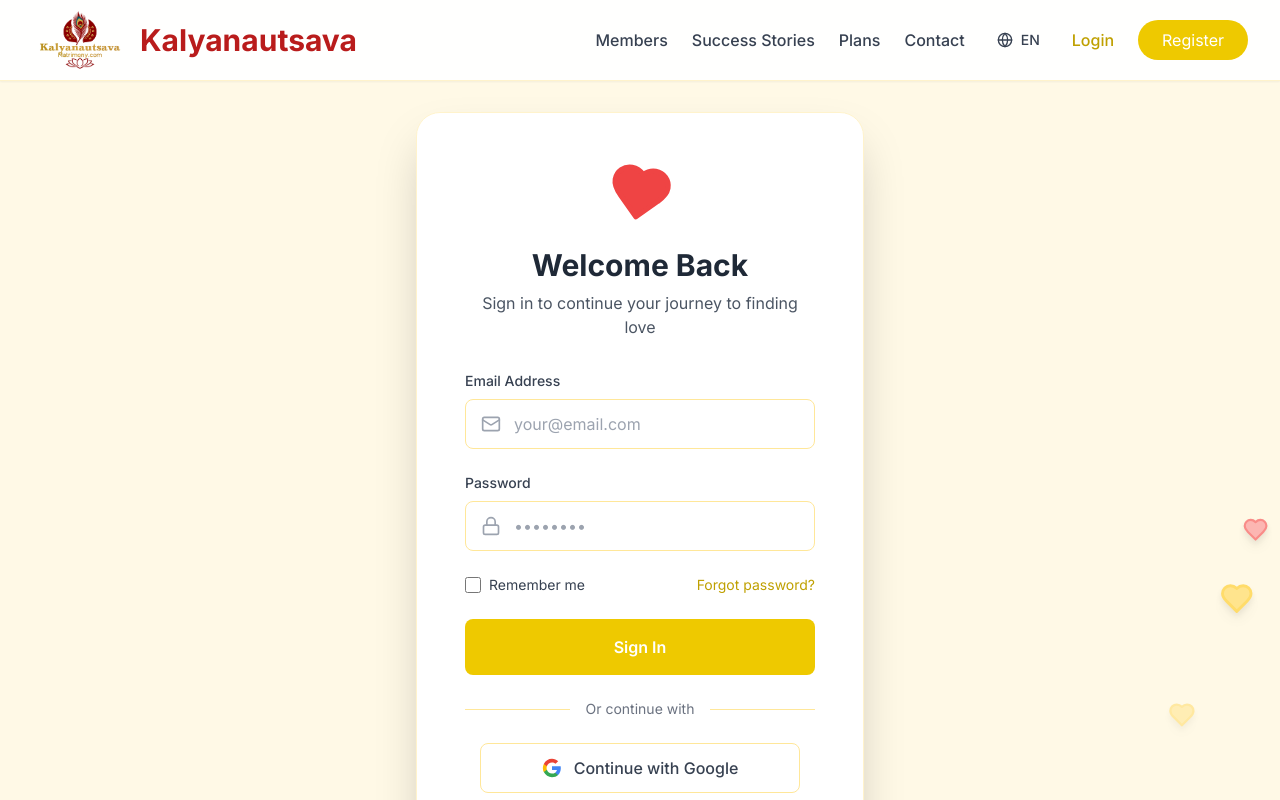
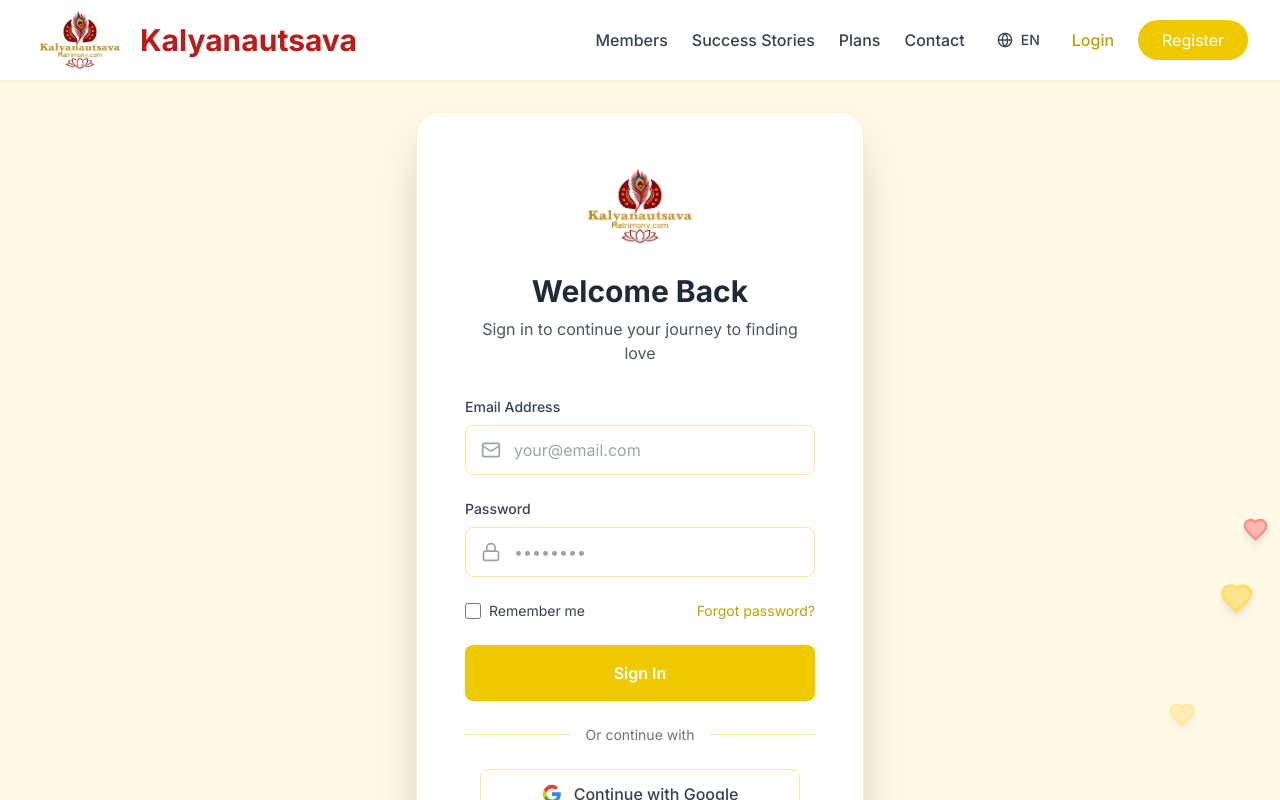
Before and after one commit to YogeshJat8965/eternalBond, a Next.js app: page /login in a window 1280 px wide. Shown: the top 800 px of the page. Built offline with nearby package versions, Linux system fonts and the light colour scheme.

Commit message:
log in page updated

```diff
--- a/app/login/page.tsx
+++ b/app/login/page.tsx
@@ -1,9 +1,10 @@
 'use client';
 
 import { motion } from 'framer-motion';
-import { Mail, Lock, Heart } from 'lucide-react';
+import { Mail, Lock } from 'lucide-react';
 import { useState } from 'react';
 import Link from 'next/link';
+import Image from 'next/image';
 import FloatingHearts from '@/components/animations/FloatingHearts';
 import { useTranslation } from '@/context/LanguageProvider';
 
@@ -36,11 +37,18 @@ export default function LoginPage() {
           <div className="bg-white rounded-3xl shadow-2xl p-8 md:p-12 border border-golden-100">
             <div className="text-center mb-8">
               <motion.div
-                animate={{ rotate: [0, 10, -10, 0] }}
+                animate={{ scale: [1, 1.05, 1] }}
                 transition={{ duration: 2, repeat: Infinity, repeatDelay: 3 }}
                 className="inline-block mb-4"
               >
-                <Heart className="w-16 h-16 text-red-500 fill-red-500 mx-auto" />
+                <Image
+                  src="/images/Kalyanautsava Matrimony-01.png"
+                  alt="Kalyanautsava Logo"
+                  width={120}
+                  height={120}
+                  className="mx-auto"
+                  priority
+                />
               </motion.div>
 
               <h1 className="text-3xl font-bold text-gray-800 mb-2">
```
